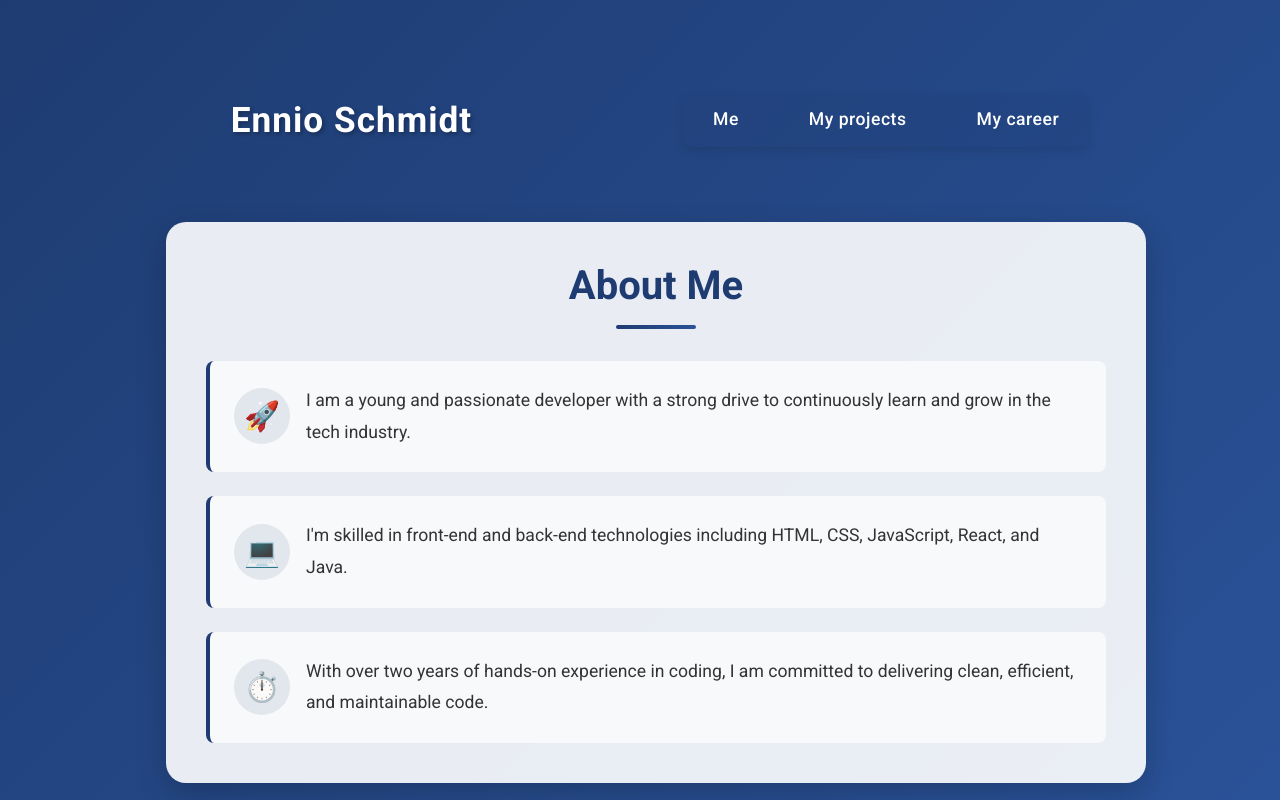
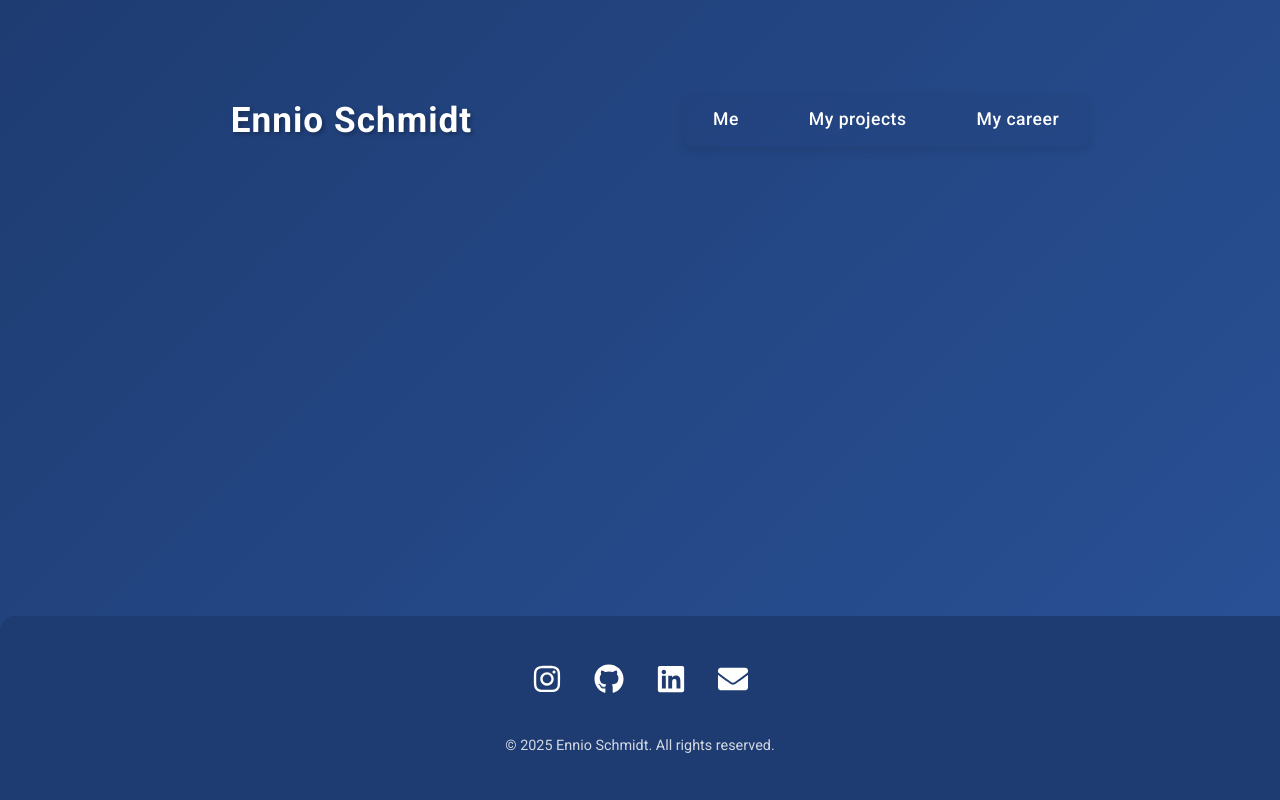
Before and after one commit to schmenniooo/PersonalWebsite, a React (Vite) app: page / in a window 1280 px wide. Built offline with nearby package versions, Linux system fonts and the light colour scheme.

Commit message:
new jsx for career steps added

```diff
--- a/src/Main/App.jsx
+++ b/src/Main/App.jsx
@@ -1,6 +1,7 @@
 
 import Header from '../header/Header.jsx'
 import DefaultMainContainer from '../defaultMainContainer/defaultMainContainer.jsx'
+import careerContent from '../career/career.jsx'
 import Footer from '../footer/Footer.jsx'
 
 function App() {
@@ -8,7 +9,7 @@ function App() {
     return (
         <div className="app-container">
             { Header()}
-            { DefaultMainContainer()}
+            { careerContent()}
             { Footer()}
         </div>
     )
--- /dev/null
+++ b/src/career/career.jsx
@@ -0,0 +1,10 @@
+
+function careerContent(){
+
+    return (
+
+        <div></div>
+    )
+}
+
+export default careerContent
```
Also changed, not shown: src/career/career.css (added).
